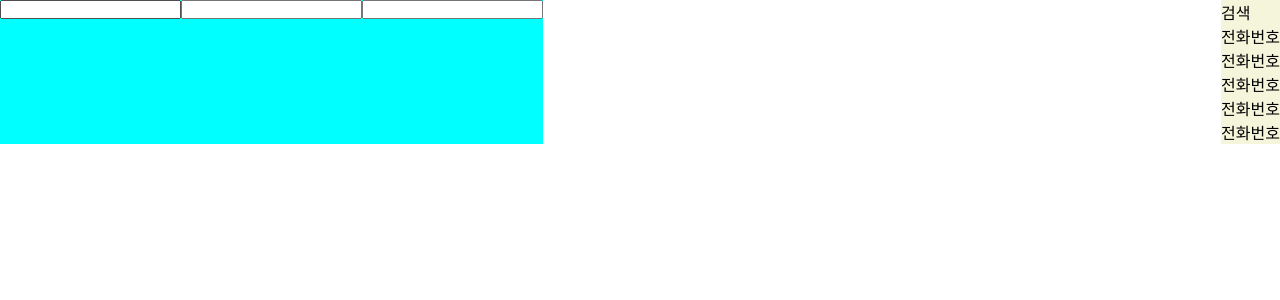
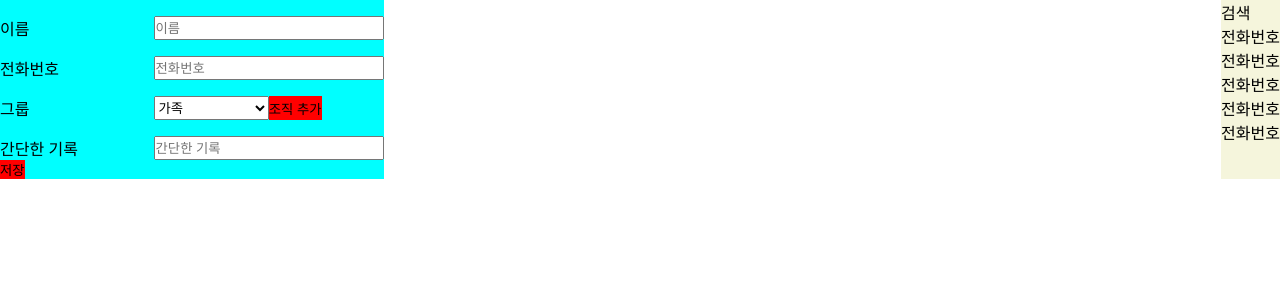
Before and after one commit to wilderif/practice-devcourse, a React (Vite) app in the folder 07_React_Basics/: page / in a window 1280 px wide. Shown: the top 300 px of the page. Built offline with nearby package versions, Linux system fonts and the light colour scheme.

Commit message:
feat(07_React_Basics): Update InputEl component to use inputType prop for p tag text and placeholder
- Modified InputEl component to accept inputType prop
- Used inputType prop to set text inside p tag and as the input's placeholder

```diff
--- a/07_React_Basics/index.html
+++ b/07_React_Basics/index.html
@@ -3,7 +3,7 @@
   <head>
     <meta charset="UTF-8" />
     <meta name="viewport" content="width=device-width, initial-scale=1.0" />
-    <title>Vite + React</title>
+    <title>Contact List</title>
   </head>
   <body>
     <div id="root"></div>
--- a/07_React_Basics/src/components/input_area/InputCon.jsx
+++ b/07_React_Basics/src/components/input_area/InputCon.jsx
@@ -2,13 +2,18 @@ import InputEl from "./InputEl.jsx";
 import SelectEl from "./SelectEl.jsx";
 
 const InputCon = () => {
+  const handleSubmit = (event) => {
+    event.preventDefault();
+  };
+
   return (
-    <div className="input-container">
-      <InputEl />
-      <InputEl />
+    <form className="input-container">
+      <InputEl inputType={"이름"} />
+      <InputEl inputType={"전화번호"} />
       <SelectEl />
-      <InputEl />
-    </div>
+      <InputEl inputType={"간단한 기록"} />
+      <button>저장</button>
+    </form>
   );
 };
 
--- a/07_React_Basics/src/components/input_area/InputEl.jsx
+++ b/07_React_Basics/src/components/input_area/InputEl.jsx
@@ -1,5 +1,10 @@
-const InputEl = () => {
-  return <input type="text" />;
+const InputEl = ({ inputType }) => {
+  return (
+    <div className="input-element">
+      <p>{inputType}</p>
+      <input type="text" placeholder={inputType} />
+    </div>
+  );
 };
 
 export default InputEl;
--- a/07_React_Basics/src/components/input_area/SelectEl.jsx
+++ b/07_React_Basics/src/components/input_area/SelectEl.jsx
@@ -1,3 +1,18 @@
-const SelectEl = () => {};
+const SelectEl = () => {
+  return (
+    <div className="input-element">
+      <p>그룹</p>
+      <div className="select-element">
+        <select>
+          <option>가족</option>
+          <option>친구</option>
+          <option>직장</option>
+          <option>스터디</option>
+        </select>
+        <button>조직 추가</button>
+      </div>
+    </div>
+  );
+};
 
 export default SelectEl;
--- a/07_React_Basics/src/index.css
+++ b/07_React_Basics/src/index.css
@@ -21,6 +21,10 @@ button {
   margin: 0;
   box-shadow: none;
   cursor: pointer;
+
+  text-align: center;
+  background-color: red;
+  /* width: 100%; */
 }
 
 .like-btn img {
@@ -39,6 +43,7 @@ button {
 
 .input-container {
   background-color: aqua;
+  width: 30%;
 }
 
 /*  */
@@ -46,3 +51,24 @@ button {
 .list-area {
   background-color: beige;
 }
+
+/*  */
+
+.input-element {
+  margin-top: 1rem;
+  display: flex;
+  justify-content: space-between;
+}
+
+.input-element input,
+.input-element .select-element {
+  width: 60%;
+}
+
+.input-element .select-element {
+  display: flex;
+}
+
+.input-element .select-element select {
+  width: 50%;
+}
```
